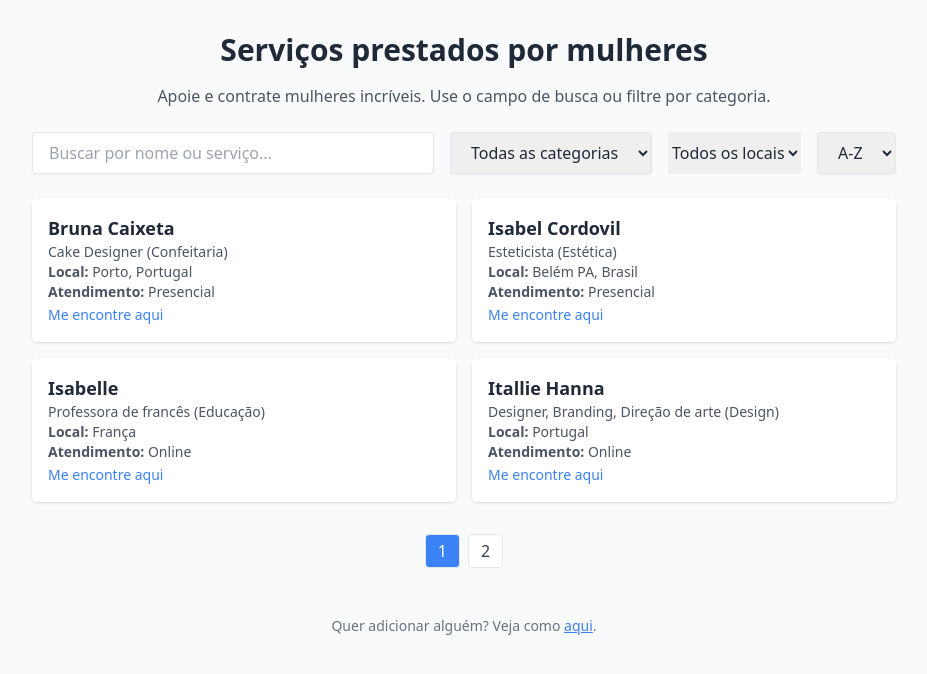
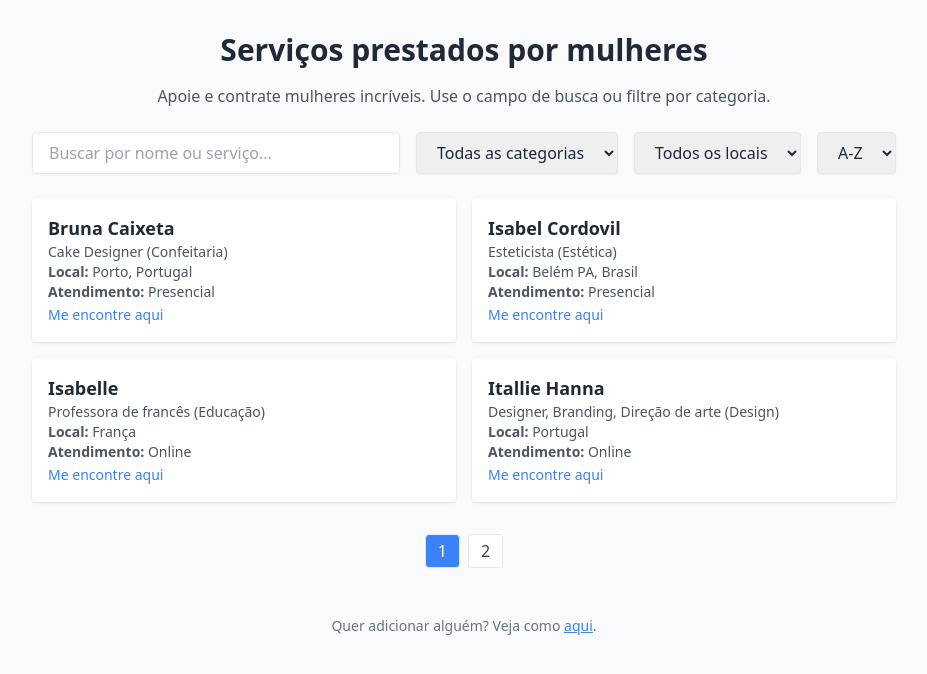
Before and after one commit to kakacordovil/amarela, a plain HTML site: page index.html in a window 1280 px wide. Shown: the whole page, without its empty margins (176-1103 px from the left). Drawn offline with nearby package versions, Linux system fonts and the light colour scheme.

Commit message:
edited location box

```diff
--- a/index.html
+++ b/index.html
@@ -21,7 +21,7 @@
         <option value="Educação">Educação</option>
         <option value="Tattoo">Tattoo</option>
       </select>
-      <select id="locationFilter" class="filter">
+      <select id="locationFilter" class="filter px-4 py-2 border rounded shadow-sm">
         <option value="all">Todos os locais</option>
         <option value="Portugal">Portugal</option>
         <option value="Brasil">Brasil</option>
```
